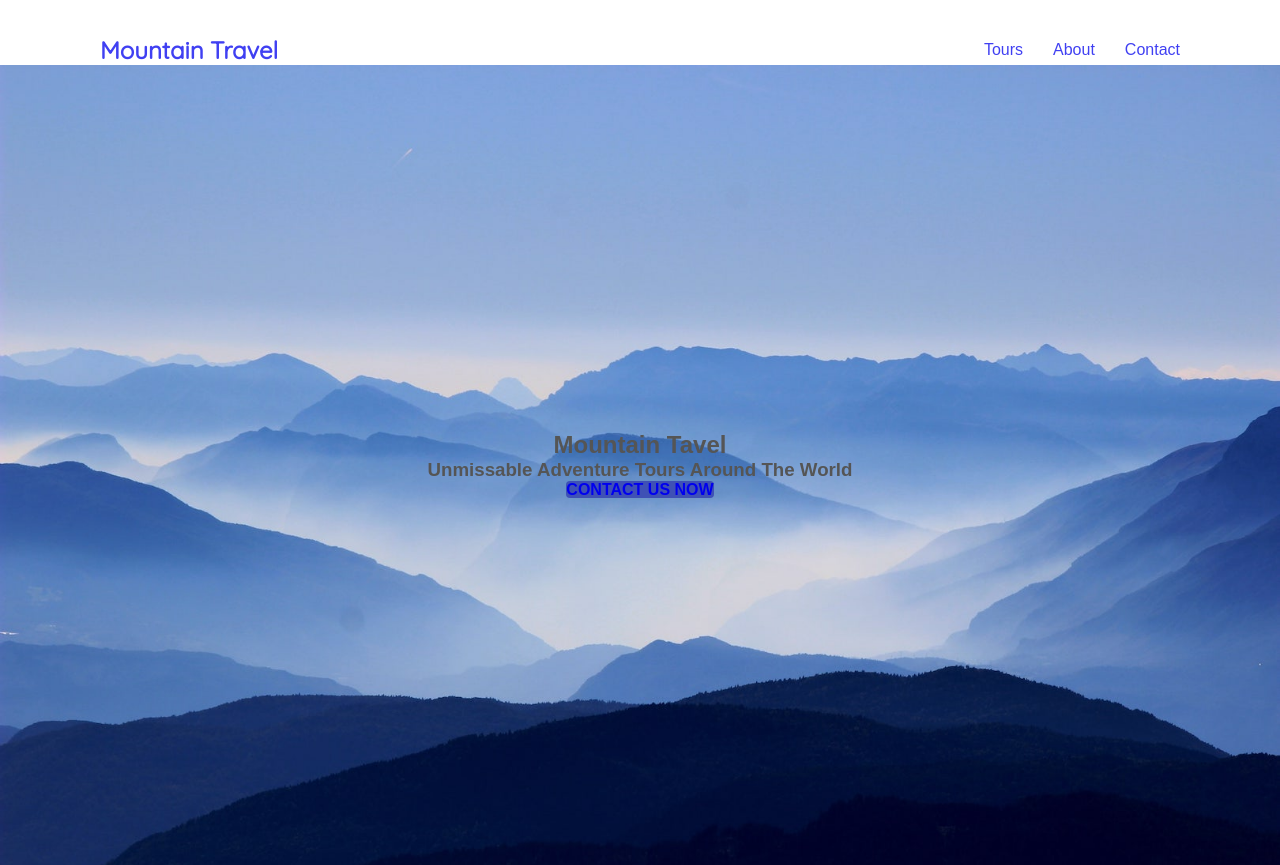
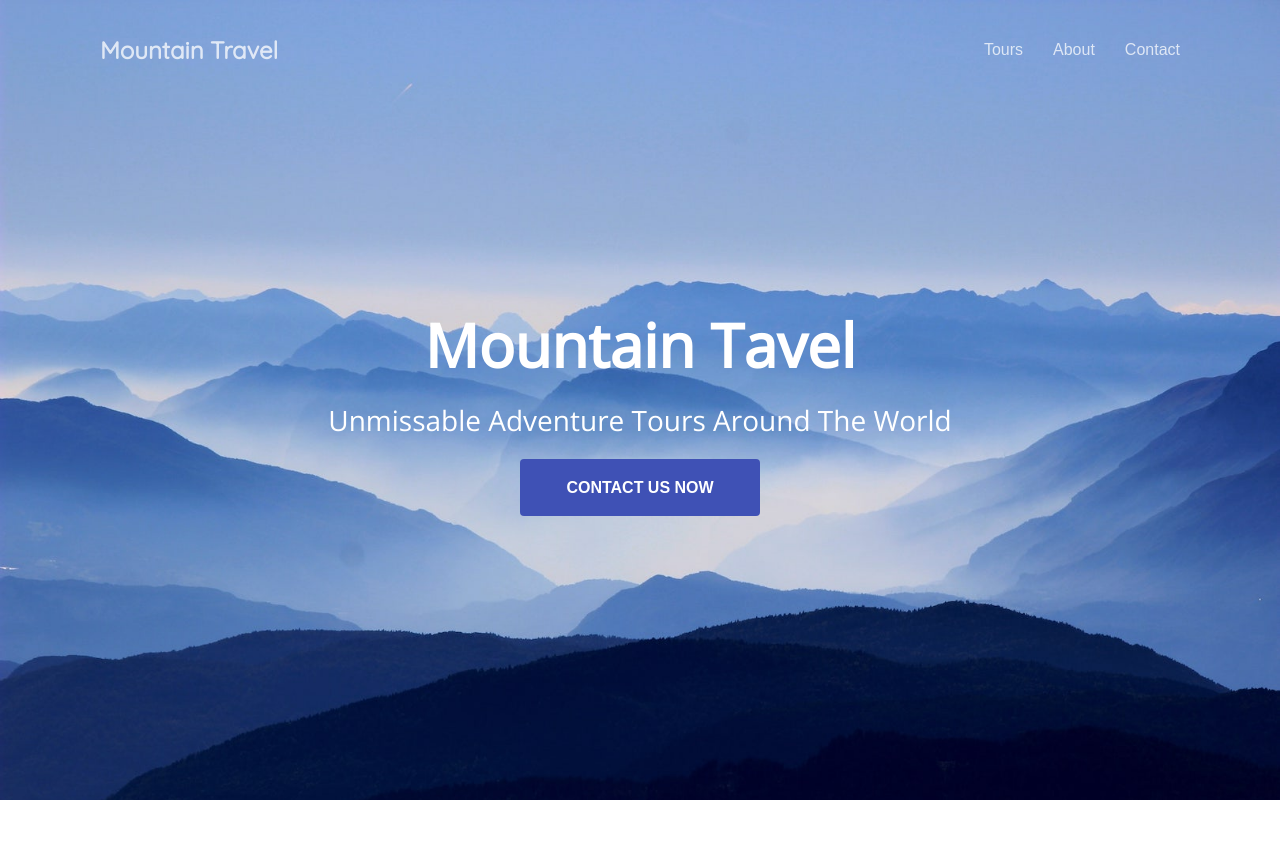
Before and after one commit to MisaelCalvillo/startup-landing, a plain HTML site: page index.html in a window 1280 px wide. After the commit the page ends 800 px from the top, so only its background shows below. Drawn offline with nearby package versions, Linux system fonts and the light colour scheme.

Commit message:
add animation for the moment the page loads

```diff
--- a/assets/css/styles.css
+++ b/assets/css/styles.css
@@ -17,6 +17,7 @@ nav {
 a {
   text-decoration: none;
   opacity: 0.75;
+  color: #fff;
 }
 
 a:hover {
@@ -42,6 +43,8 @@ section {
 /* Header Styles */
 
 header {
+  position: absolute;
+  width: 100%;
   display: flex;
   justify-content: space-between;
   align-items: center;
@@ -49,6 +52,7 @@ header {
   /* Header animation */
   animation: 1s fadein 0.5s forwards;
   opacity: 0;
+  color: #fff;
 }
 
 @keyframes fadein {
@@ -77,6 +81,7 @@ header nav li {
   justify-content: center;
   text-align: center;
   min-height: 100vh;
+  color: #fff;
 }
 
 .hero .background-image {
@@ -89,3 +94,31 @@ header nav li {
   z-index: -1;
   background-color: #80a3db;
 }
+
+.hero h1 {
+  font: bold 60px "Open Sans", sans-serif;
+  margin-bottom: 15px;
+}
+
+.hero h3 {
+  font: normal 28px "Open Sans", sans-serif;
+  margin-bottom: 40px;
+}
+
+.hero a.btn {
+  padding: 20px 46px;
+}
+
+
+.hero-content-area {
+  opacity: 0;
+  margin-top: 100%;
+  animation: 1s slidefade 1s forwards;
+}
+
+@keyframes slidefade{
+  100% {
+    opacity: 1;
+    margin: 0;
+  }
+}
```
